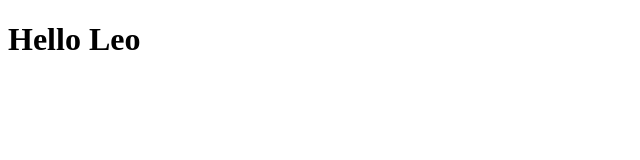
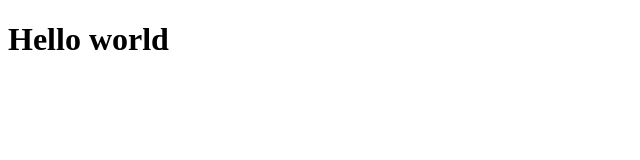
Before and after one commit to leohersant/gitform, a plain HTML site: page Index.html in a window 1280 px wide. Shown: the full height of the page, 0-640 px from the left. Drawn offline with Linux system fonts and the light colour scheme.

Commit message:
commit wolrd

```diff
--- a/Index.html
+++ b/Index.html
@@ -2,6 +2,6 @@
 <html>
     <head></head>
 <body>
-    <h1>Hello Leo</h1>
+    <h1>Hello world</h1>
 </body>
 </html>
```
